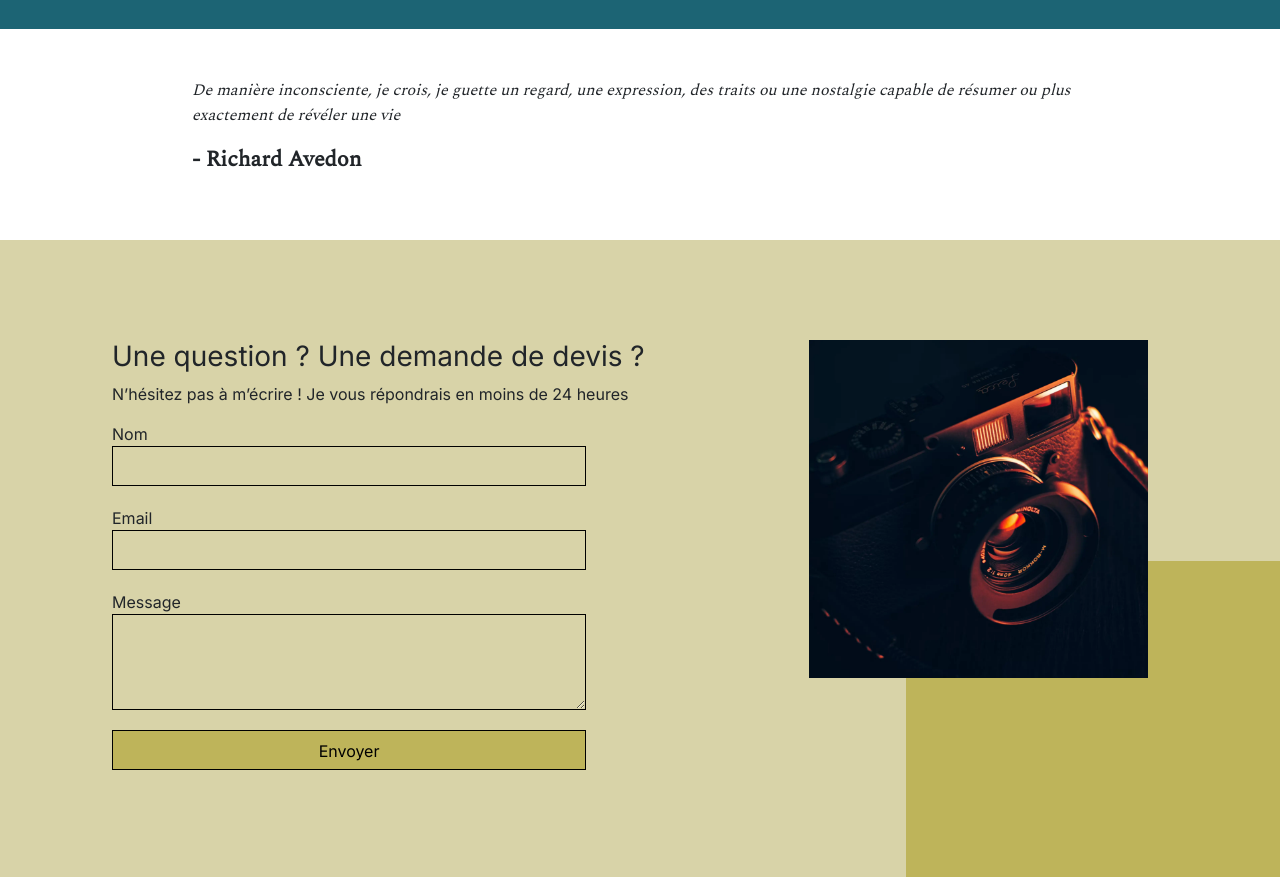
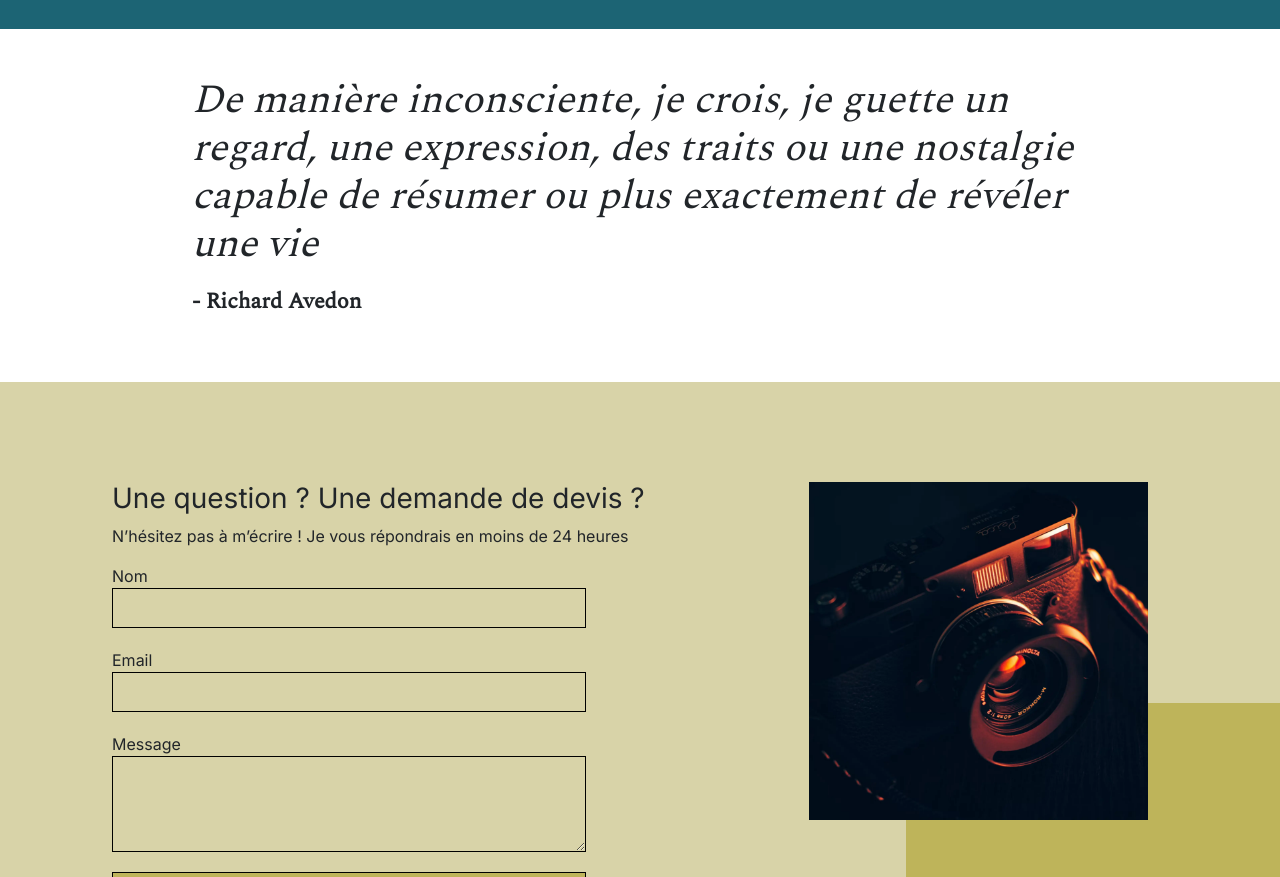
Before and after one commit to Alex50dev/Projet-Nina-Carducci-OP, a plain HTML site: page index.html in a window 1280 px wide. Shown: the part 3632-4509 px from the top of the page. Drawn offline with nearby package versions, Linux system fonts and the light colour scheme.

Commit message:
Oublie d'un titre.

```diff
--- a/index.html
+++ b/index.html
@@ -235,8 +235,8 @@
 	<div class="quote">
 		<figure>
 			<blockquote>
-				<h13 class="quote__text">De manière inconsciente, je crois, je guette un regard, une expression, des
-					traits ou une nostalgie capable de résumer ou plus exactement de révéler une vie</h13>
+				<h1 class="quote__text">De manière inconsciente, je crois, je guette un regard, une expression, des
+					traits ou une nostalgie capable de résumer ou plus exactement de révéler une vie</h1>
 			</blockquote>
 			<figcaption class="quote__author">- Richard Avedon</figcaption>
 		</figure>
```
